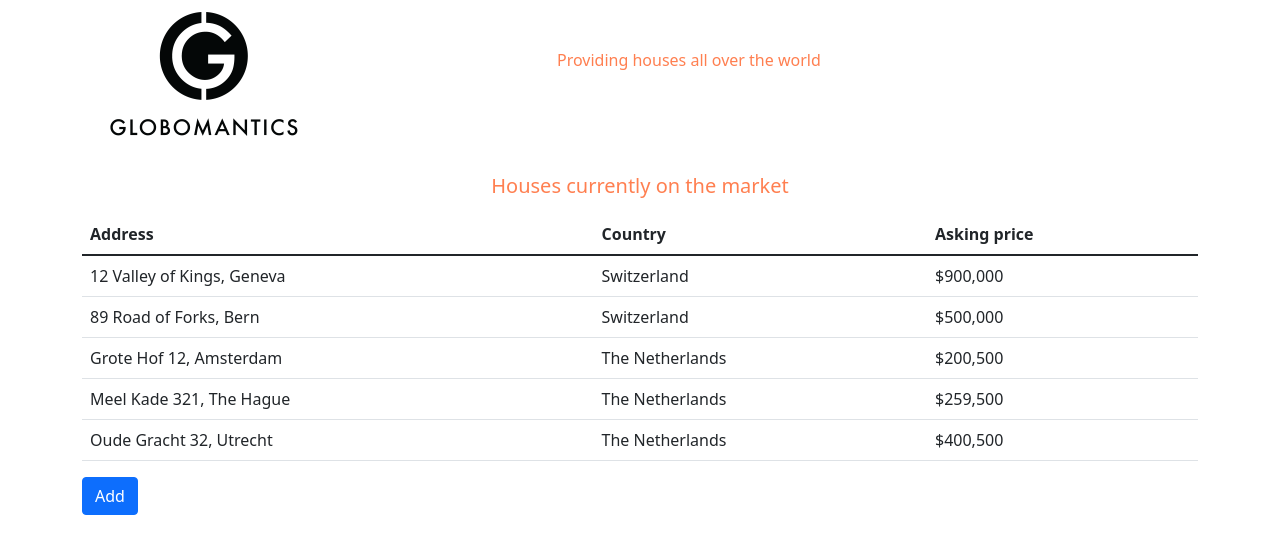
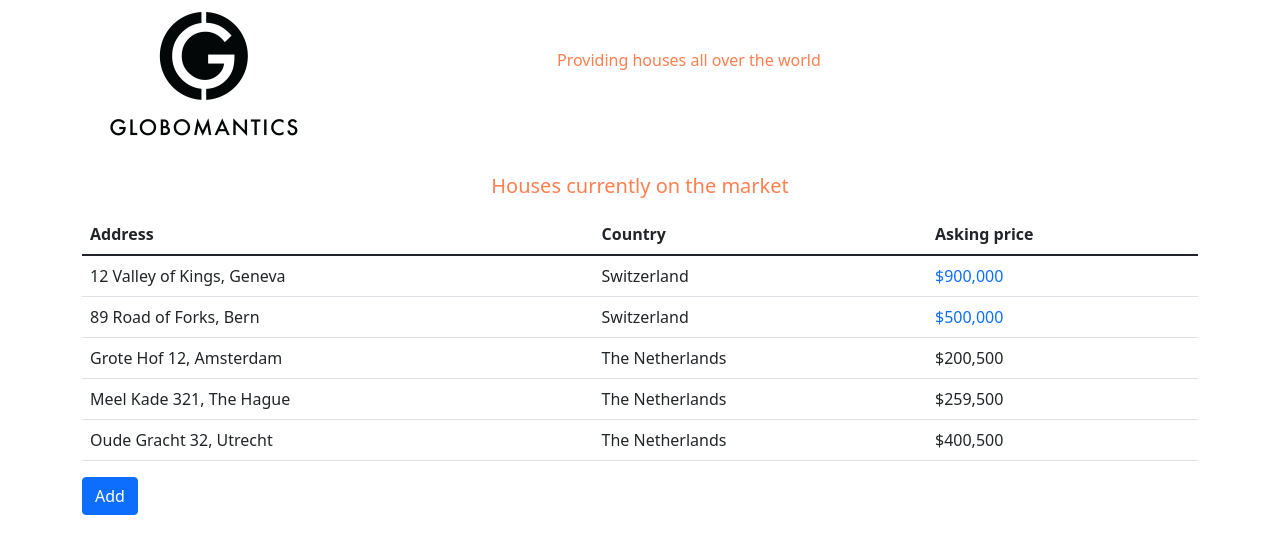
Before and after one commit to vondersam/globomantics, a Next.js app: page / in a window 1280 px wide. Shown: the top 554 px of the page. Built offline with nearby package versions, Linux system fonts and the light colour scheme.

Commit message:
Add conditional class name.

```diff
--- a/components/houseRow.js
+++ b/components/houseRow.js
@@ -5,7 +5,11 @@ const HouseRow = ({ house }) => {
     <tr>
       <td>{house.address}</td>
       <td>{house.country}</td>
-      <td>{currencyFormatter.format(house.price)}</td>
+      {house.price && (
+        <td className={house.price >= 500000 ? 'text-primary' : ''}>
+          {currencyFormatter.format(house.price)}
+        </td>
+      )}
     </tr>
   );
 };
```
